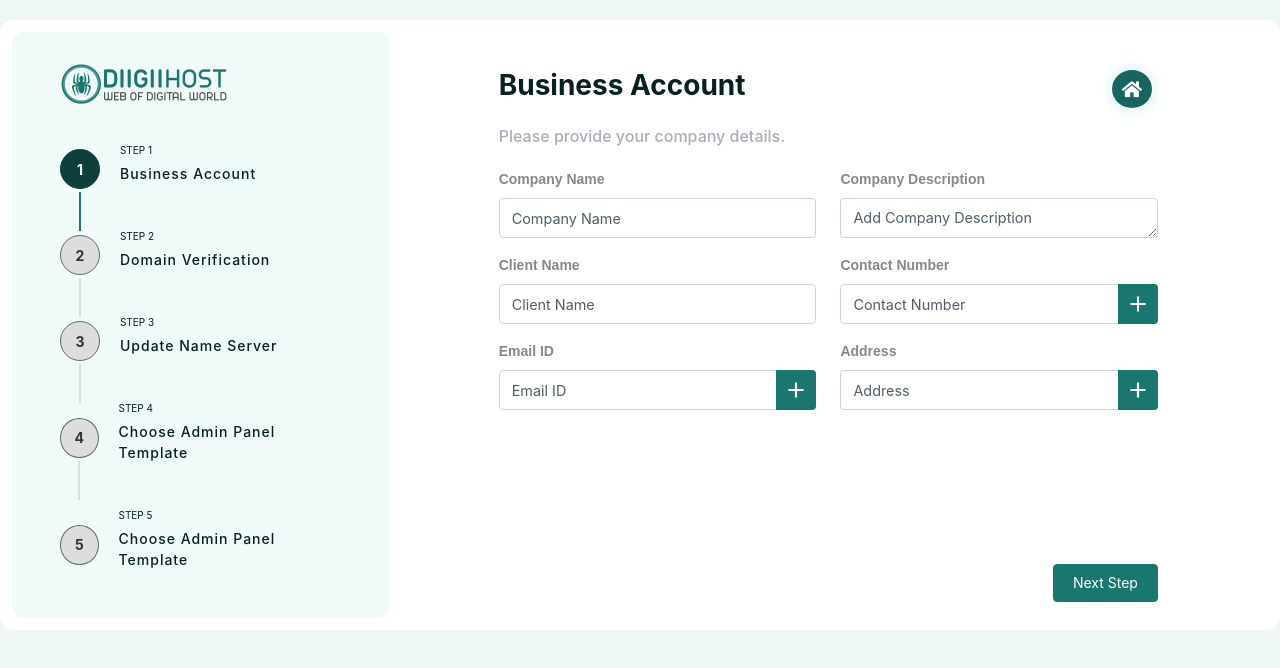
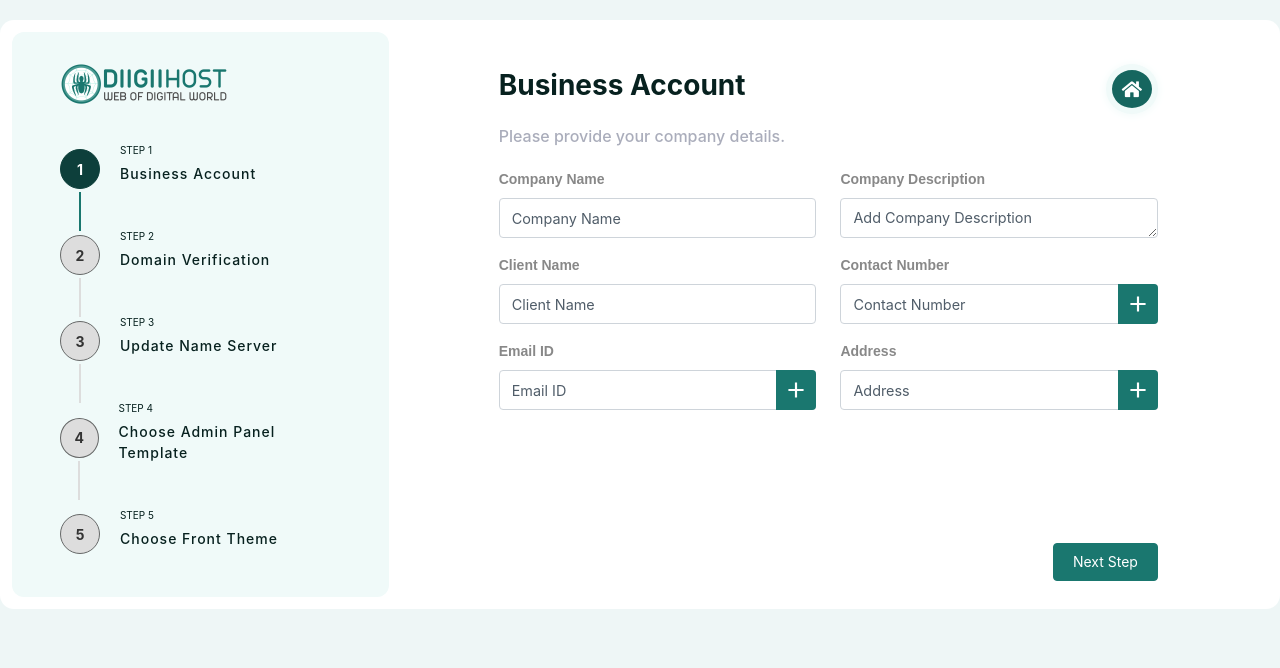
Before and after one commit to devendramali-digihost/dev-admin-panel, a React (Vite) app: page /dev-forms/details-form in a window 1280 px wide. Shown: the top 668 px of the page. Built offline with nearby package versions, Linux system fonts and the light colour scheme; what node-waves would draw is missing.

Commit message:
UI of dev panel

```diff
--- a/src/views/dev-forms/DevForm.jsx
+++ b/src/views/dev-forms/DevForm.jsx
@@ -61,7 +61,9 @@ const MultiStepForm = () => {
                     ? ' Domain Verification'
                     : num === 3
                     ? 'Update Name Server'
-                    : 'Choose Admin Panel Template'}
+                     : num === 4
+                    ? 'Choose Admin Panel Template'
+                    : 'Choose Front Theme'}
                 </p>
               </div>
               {num < 4 && <div className={`${step === num ? 'active' : ''}`}></div>} {/* Vertical Line */}
```
